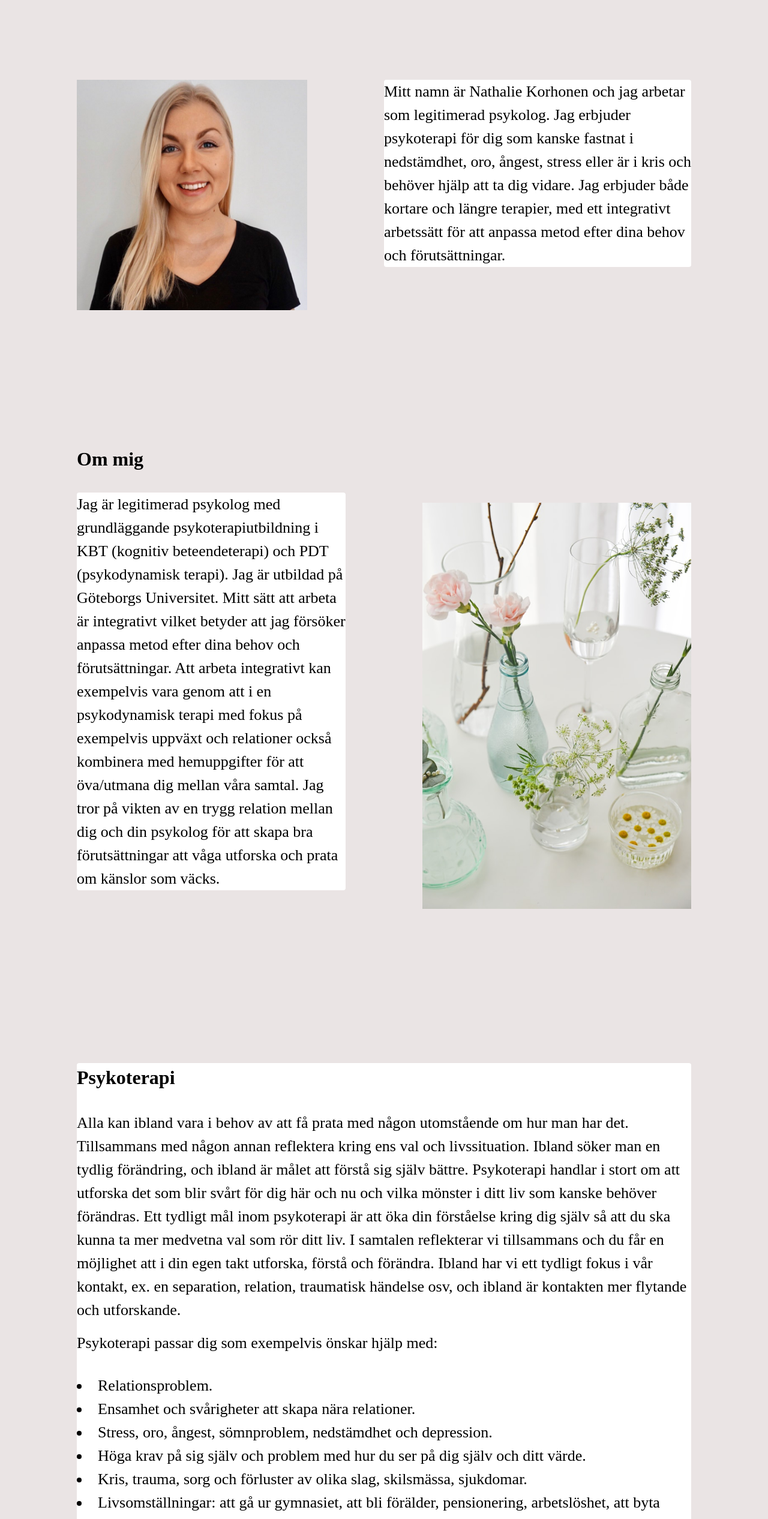
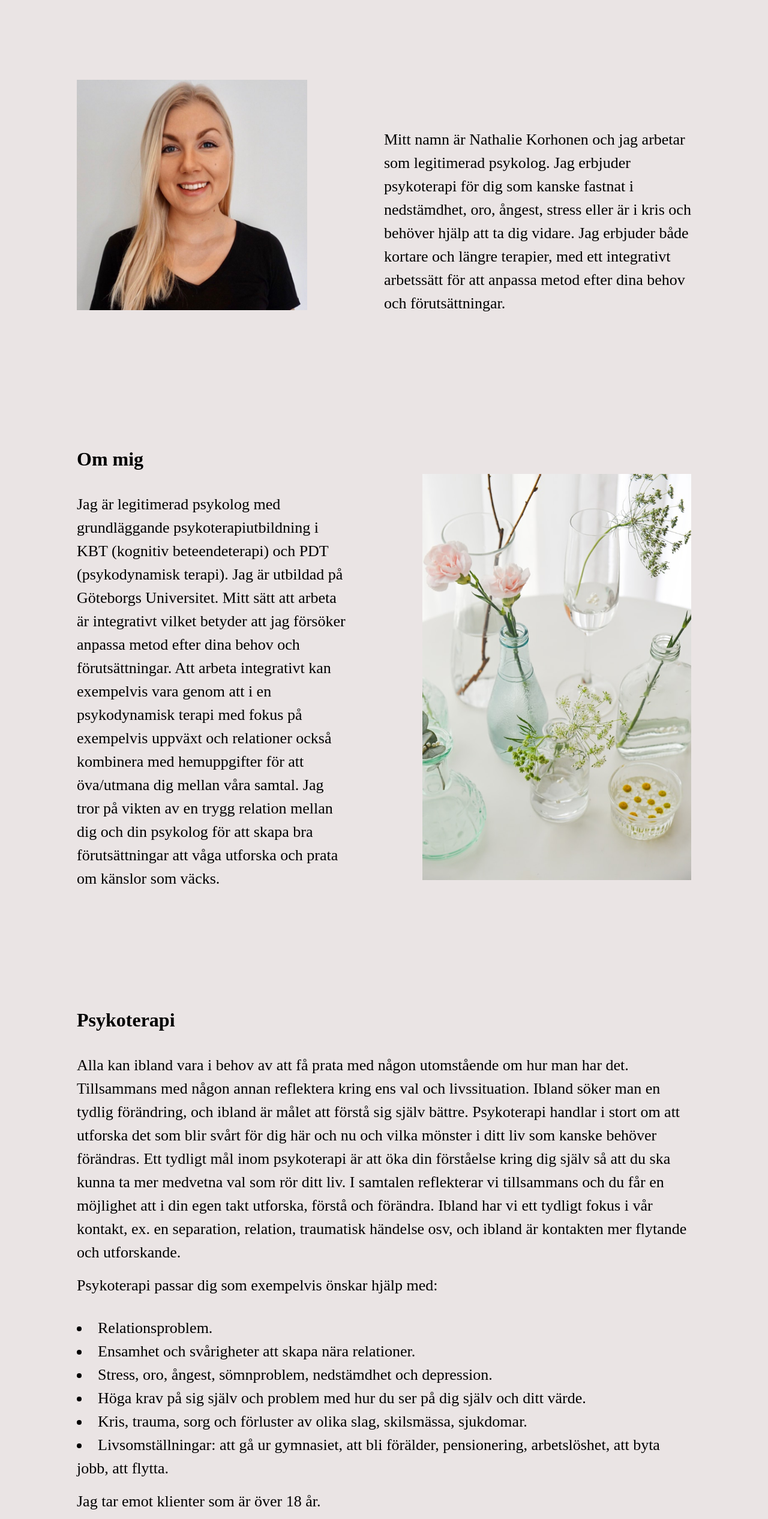
Before and after one commit to Vulcan93/NathalieKorhonen, a React (Vite) app: page / in a window 1280 px wide. Shown: the part 780-3312 px from the top of the page at 60% size. Built offline with nearby package versions, Linux system fonts and the light colour scheme.

Commit message:
removing the white text space temporarly

```diff
--- a/src/pages/Hem.tsx
+++ b/src/pages/Hem.tsx
@@ -27,10 +27,7 @@ const Hem = () => {
         <div>
           <article>
             <h1 className="visuallyhidden"></h1>
-            <p
-              className="md:text-[18px] lg:text-[22px] xl:text-[26px] xxl:text-[30px]
-            xs:bg-white sm:mb-[6rem] lg:pt-[0rem] rounded"
-            >
+            <p className="md:text-[18px] lg:text-[22px] xl:text-[26px] xxl:text-[30px]">
               Mitt namn är Nathalie Korhonen och jag arbetar som legitimerad
               psykolog. Jag erbjuder psykoterapi för dig som kanske fastnat i
               nedstämdhet, oro, ångest, stress eller är i kris och behöver hjälp
--- a/src/pages/Kontakt.tsx
+++ b/src/pages/Kontakt.tsx
@@ -51,8 +51,7 @@ const Kontakt = () => {
       className="m-[2rem] md:m-[4rem] md:mt-[8rem]
       lg:m-[6rem] lg:mt-[10rem]
       xl:m-[8rem] xl:mt-[12rem]
-      xxl:m-[10rem] xxl:mt-[14rem]
-      xs:bg-white rounded"
+      xxl:m-[10rem] xxl:mt-[14rem]"
     >
       <div
         className="text-left
@@ -130,8 +129,7 @@ const Kontakt = () => {
           />
           <button
             className="w-2/5 place-self-center bg-green-400 rounded p-2 mb-[5rem] hover:bg-sky-400 active:bg-rose-600 md:text-[18px]
-            lg:text-[22px] xl:text-[26px] xxl:text-[30px]
-            xs:mb-[1rem]"
+            lg:text-[22px] xl:text-[26px] xxl:text-[30px]"
             disabled={isSkicka}
           >
             {skicka}
--- a/src/pages/Psykoterapi.tsx
+++ b/src/pages/Psykoterapi.tsx
@@ -23,10 +23,7 @@ const Psykoterapi = () => {
       >
         <div>
           <h2>Om mig</h2>
-          <p
-            className="md:text-[18px] lg:text-[22px] xl:text-[26px] xxl:text-[30px] lg:pt-[0rem]
-          xs:bg-white sm:mb-[6rem] rounded"
-          >
+          <p className="md:text-[18px] lg:text-[22px] xl:text-[26px] xxl:text-[30px] lg:pt-[0rem]">
             Jag är legitimerad psykolog med grundläggande psykoterapiutbildning
             i KBT (kognitiv beteendeterapi) och PDT (psykodynamisk terapi). Jag
             är utbildad på Göteborgs Universitet. Mitt sätt att arbeta är
@@ -52,8 +49,7 @@ const Psykoterapi = () => {
         md:m-[4rem] md:mt-[8rem]
         lg:m-[6rem] lg:mt-[10rem]
         xl:m-[8rem] xl:mt-[12rem]
-        xxl:m-[10rem] xxl:mt-[14rem]
-        xs:bg-white sm:mb-[6rem] lg:pt-[0rem] rounded"
+        xxl:m-[10rem] xxl:mt-[14rem]"
       >
         <div>
           <h3>Psykoterapi</h3>
@@ -117,10 +113,7 @@ const Psykoterapi = () => {
       xl:m-[8rem] xl:mt-[12rem] xl:gap-32
       xxl:m-[10rem] xxl:mt-[14rem] xxl:gap-36"
       >
-        <div
-          className="md:text-[14px] lg:text-[18px] xl:text-[20px] xxl:text-[24px]
-                     xs:bg-white sm:mb-[6rem] lg:pt-[0rem] rounded"
-        >
+        <div className="md:text-[14px] lg:text-[18px] xl:text-[20px] xxl:text-[24px]">
           Under vårt första samtal kommer jag att förklara hur vi tillsammans
           kan arbeta och vilka ramar som gäller under vår kontakt. Bra
           information att veta redan nu är:
```
